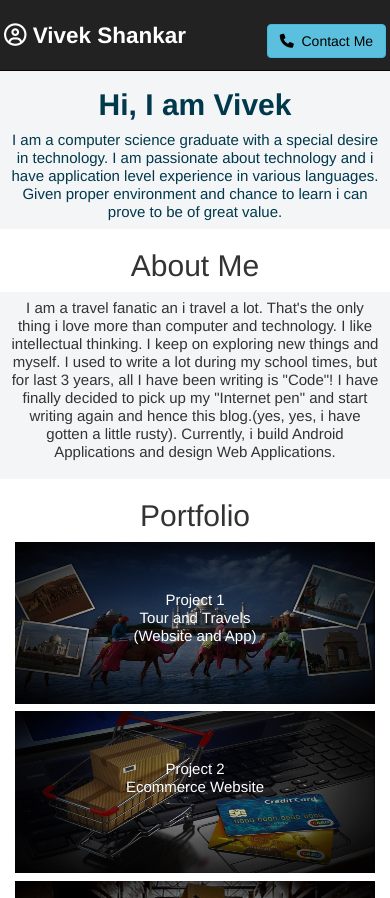
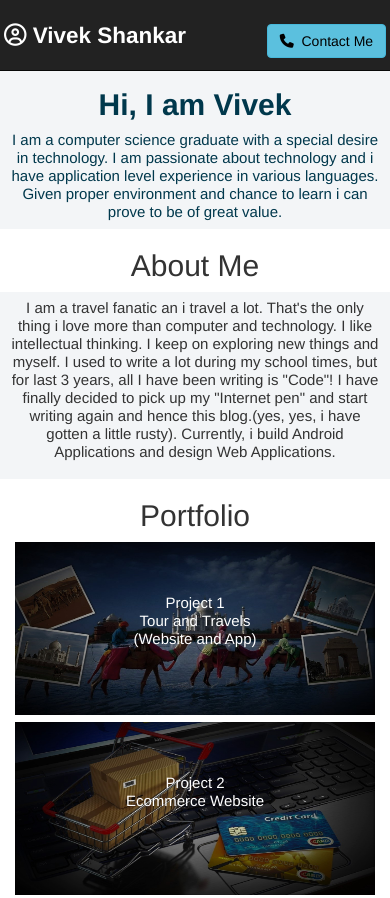
Before and after one commit to codemachin/demoport, a plain HTML site: page index.html in a window 390 px wide. Shown: the top 898 px of the page. Drawn offline with nearby package versions, Linux system fonts and the light colour scheme.

Commit message:
Update port.css

```diff
--- a/port.css
+++ b/port.css
@@ -104,7 +104,7 @@ footer {
 @media screen and (max-width: 768px){
 
 	.ab{
-		padding-top: 45%;
+		padding-top: 48%;
 	}
 	body{
 		line-height: 1.2em;
```
